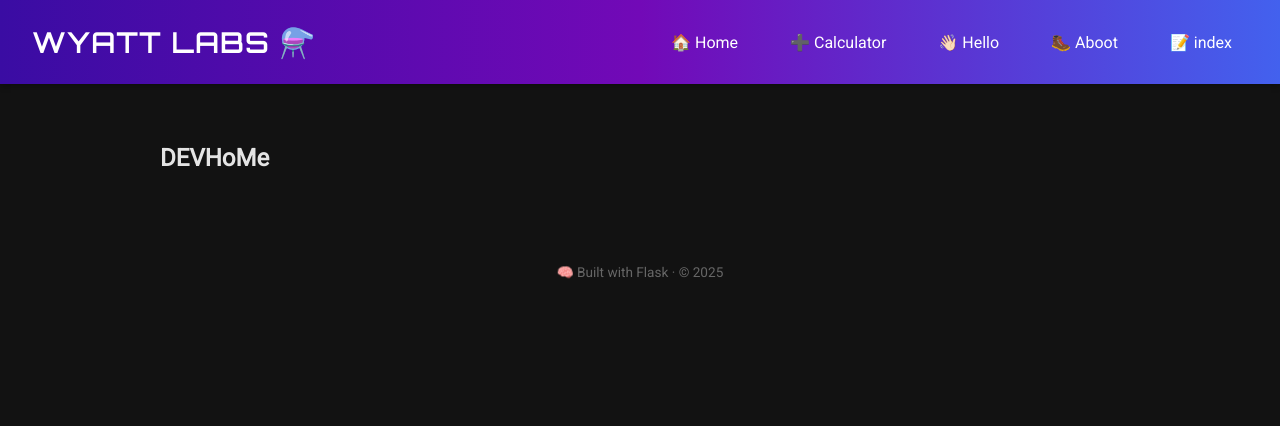
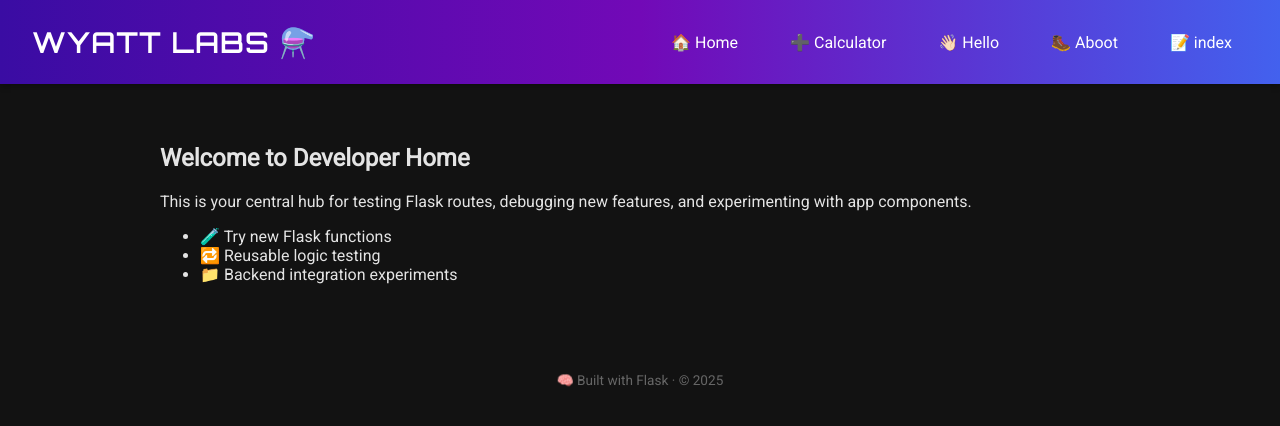
Before and after one commit to wyguy1/Flask_Crud_Test, a Flask app: page /DevHome in a window 1280 px wide. Shown: the top 426 px of the page. Run offline with Flask 3, Linux system fonts and the light colour scheme.

Commit message:
Mdea sure all of the fields look good.

```diff
--- a/templates/DevHome.html
+++ b/templates/DevHome.html
@@ -1,9 +1,13 @@
 {% extends "base.html" %}
 
-{% block title %}Calculator{% endblock %}
+{% block title %}Dev Home{% endblock %}
 
 {% block content %}
-
-    <h2>DEVHoMe</h2>
-
+  <h2>Welcome to Developer Home</h2>
+  <p>This is your central hub for testing Flask routes, debugging new features, and experimenting with app components.</p>
+  <ul>
+    <li>🧪 Try new Flask functions</li>
+    <li>🔁 Reusable logic testing</li>
+    <li>📁 Backend integration experiments</li>
+  </ul>
 {% endblock %}
--- a/templates/hello.html
+++ b/templates/hello.html
@@ -2,5 +2,5 @@
 {% block title %}Hello{% endblock %}
 {% block content %}
 <h1>👋 Hello!</h1>
-<p>This is a placeholder page. More features coming soon!</p>
+<p>This page is here to say hello 👋 and serve as a stub for testing content injection, template logic, and route handling.</p>
 {% endblock %}
```
Also changed, not shown: templates/calculator.html (+8 -15 lines), templates/play_maker.html (+7 -4 lines).
